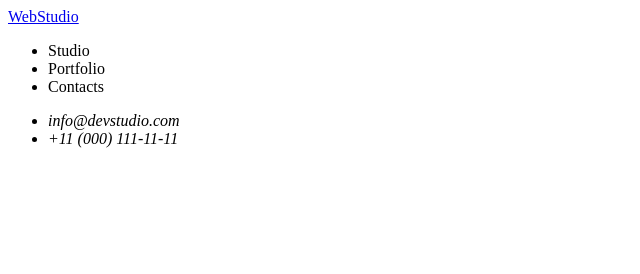
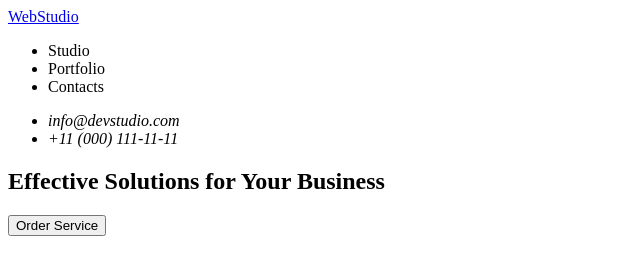
Before and after one commit to pkinzerskiy/goit-markup-hw-01, a plain HTML site: page index.html in a window 1280 px wide. Shown: the whole page, without its empty margins (0-640 px from the left). Drawn offline with Linux system fonts and the light colour scheme.

Commit message:
first hw, with hero

```diff
--- a/index.html
+++ b/index.html
@@ -22,7 +22,10 @@
         </ul>
       </address>
     </header>
-    <section></section>
+    <section>
+      <h1>Effective Solutions for Your Business</h1>
+      <button type="button">Order Service</button>
+    </section>
     <section></section>
     <section></section>
     <footer></footer>
```
